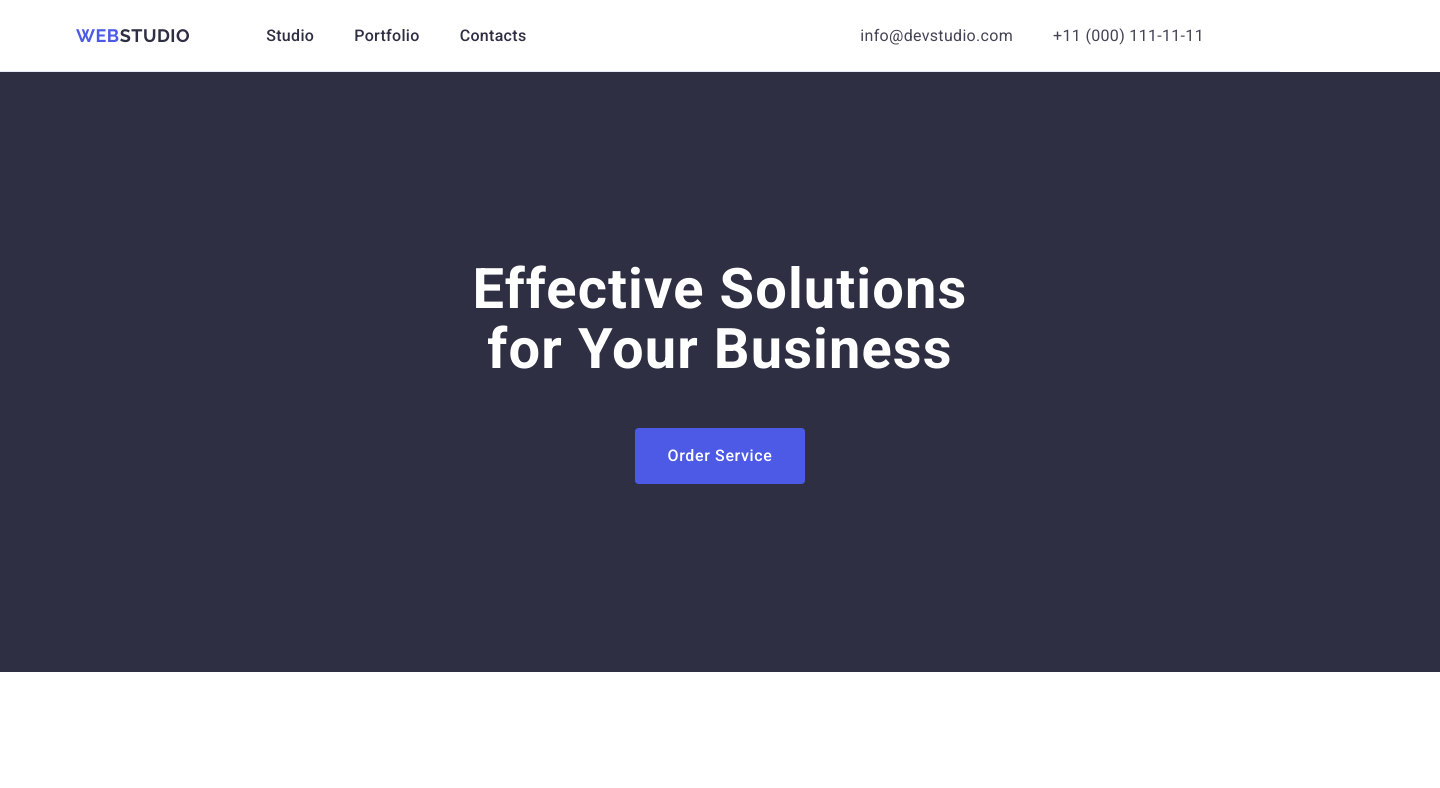
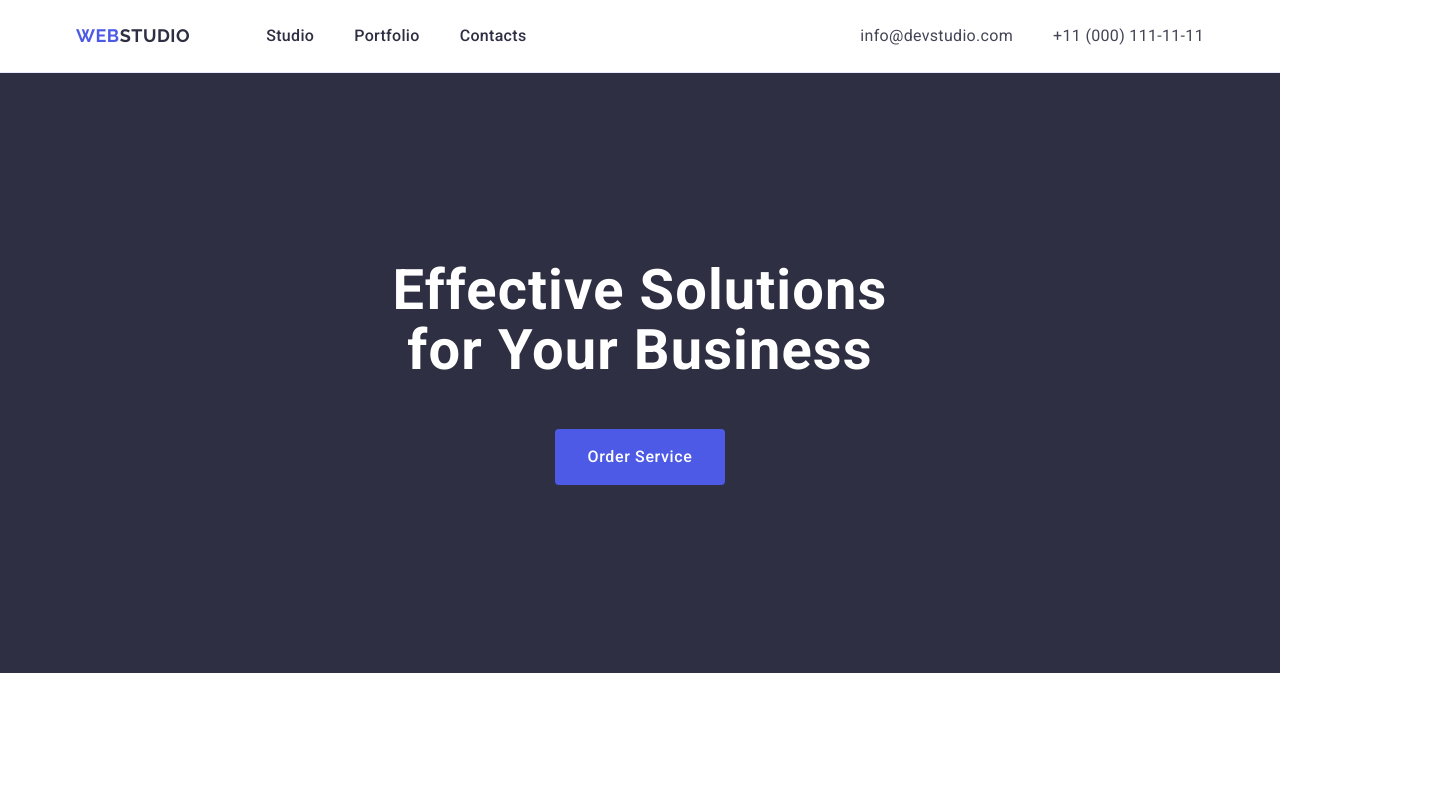
Before and after one commit to AngelinaDovgan/goit-markup-hw-03, a plain HTML site: page index.html in a window 1280 px wide. Shown: the top 788 px of the page, 1440 px wide, since content can reach past the window. Drawn offline with nearby package versions, Linux system fonts and the light colour scheme.

Commit message:
8 варіант

```diff
--- a/css/styles.css
+++ b/css/styles.css
@@ -7,15 +7,19 @@ body {
     background-color: #FFFFFF;
 }
 
-h1, h2, h3, h4, h5, h6 {
-    margin-top: 0;
-    margin-bottom: 0;
+h1,
+h2,
+h3,
+h4,
+h5,
+h6,
+p {
+    margin: 0;
 }
 
 ul, ol {
-    margin-top: 0;
-    margin-left: 0;
-    padding-left: 0;
+    margin: 0;
+    padding: 0;
 }
 
 ul,
@@ -27,6 +31,8 @@ a {
 
 img {
     display: block;
+    max-width: 100%;
+    height: auto;
 }
 
 .container {
@@ -45,8 +51,6 @@ img {
 
 .header {
     border-bottom: 1px solid #e7e9fc;
-    padding: 24px 0;
-    height: 72px;
 }
 
 .page-nav {
@@ -63,6 +67,7 @@ img {
 
 .menu-link {
 padding: 24px 0;
+display: block;
 }
 
 .logo {
@@ -83,6 +88,7 @@ padding: 24px 0;
     letter-spacing: 0.03em;
     text-transform: uppercase;
     color: #4d5ae5;
+    margin-right: 76px;
 }
 
 .menu-link {
@@ -117,8 +123,6 @@ padding: 24px 0;
 
 .main {
     background-color: #2e2f42;
-    width: 1440px;
-    height: 600px;
     margin-right: auto;
     margin-left: auto;
     padding-top: 188px;
@@ -326,8 +330,8 @@ padding: 24px 0;
 }
 
 .logotype {
+    display: inline-block;
     margin-bottom: 16px;
-    display: inline-block;
 }
 
 .footer-text {
--- a/index.html
+++ b/index.html
@@ -19,7 +19,7 @@
 <header class="header">
   <div class="container container-flex">
     <nav class="page-nav">
-<a href="./index.html" class="logotype logotype-link">Web<span class="logo">Studio
+<a href="./index.html" class="logotype-link">Web<span class="logo">Studio
 </span>
 </a>
 
```
